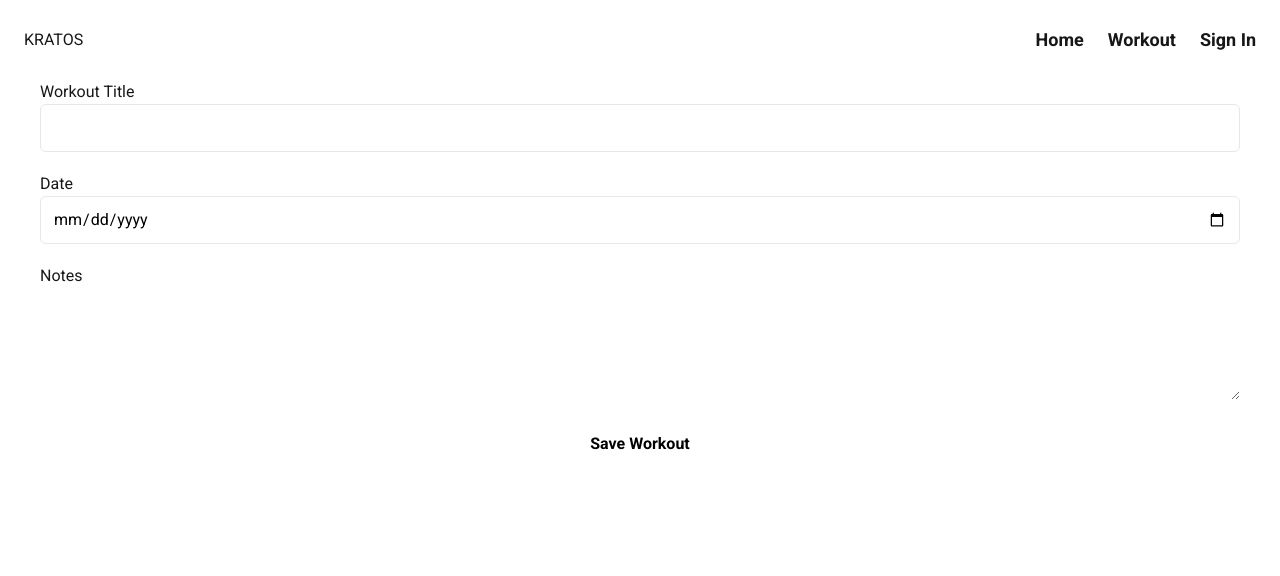
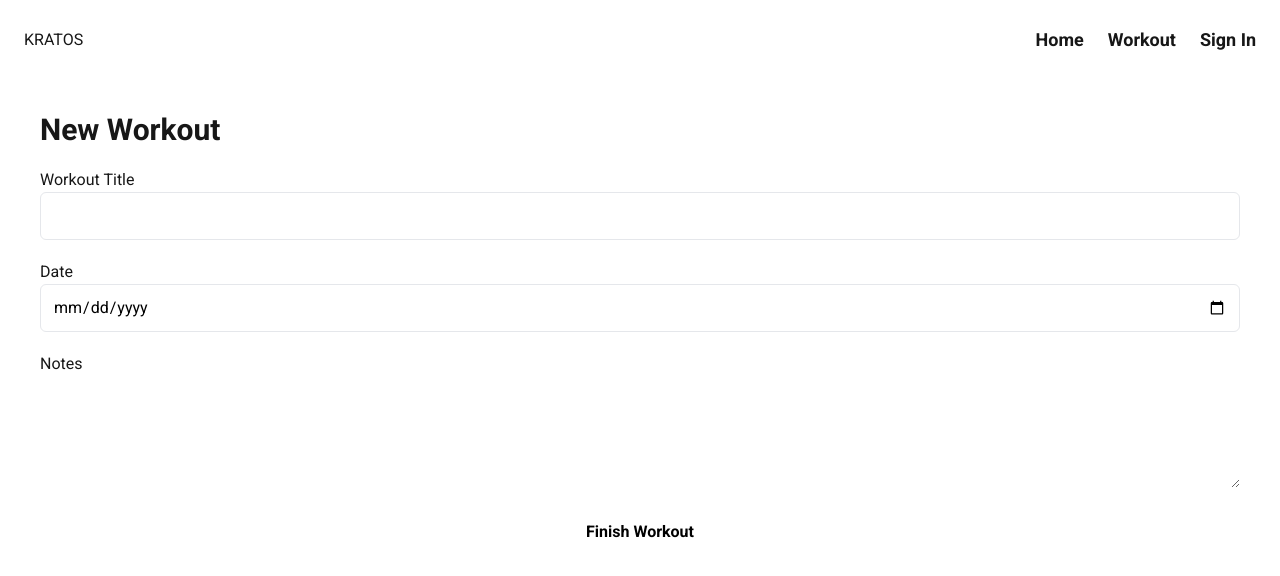
Before and after one commit to josh-peters-99/kratos, a Next.js app: page /workout in a window 1280 px wide. Shown: the top 576 px of the page. Built offline with nearby package versions, Linux system fonts and the light colour scheme; no server answers.

Commit message:
added handleSubmit function

```diff
--- a/app/workout/page.js
+++ b/app/workout/page.js
@@ -1,9 +1,11 @@
 "use client"
 
 import { useState, useEffect } from "react";
+import { useRouter } from "next/navigation";
 import { fetchWorkouts, createWorkout, updateWorkout, deleteWorkout } from "@/lib/api/workouts";
 
 export default function Workout() {
+    const router = useRouter();
     const [title, setTitle] = useState("");
     const [maxDate, setMaxDate] = useState("");
     const [workoutDate, setWorkoutDate] = useState("");
@@ -69,12 +71,20 @@ export default function Workout() {
     async function handleSubmit(event) {
         event.preventDefault();
         sessionStorage.removeItem("tempWorkoutId");
-        alert("Workout saved!");
+        router.push("/");
     }
 
     return (
-        <section className="px-10">
-            <form className="flex flex-col gap-5">
+        <section className="px-10 mt-8">
+            <div className="flex w-full justify-between items-center">
+                <h1 className="font-bold text-3xl">New Workout</h1>
+                <div>
+                <svg xmlns="http://www.w3.org/2000/svg" viewBox="0 0 448 512" className="h-8 w-8 fill-current text-white">
+                    <path d="M8 256a56 56 0 1 1 112 0A56 56 0 1 1 8 256zm160 0a56 56 0 1 1 112 0 56 56 0 1 1 -112 0zm216-56a56 56 0 1 1 0 112 56 56 0 1 1 0-112z"/>
+                </svg>
+                </div>
+            </div>
+            <form className="flex flex-col gap-5 mt-5" onSubmit={handleSubmit}>
                 <div>
                     <label>Workout Title</label>
                     <input
@@ -107,7 +117,7 @@ export default function Workout() {
                 </div>
 
                 <button type="submit">
-                    Save Workout
+                    Finish Workout
                 </button>
             </form>
         </section>
```
